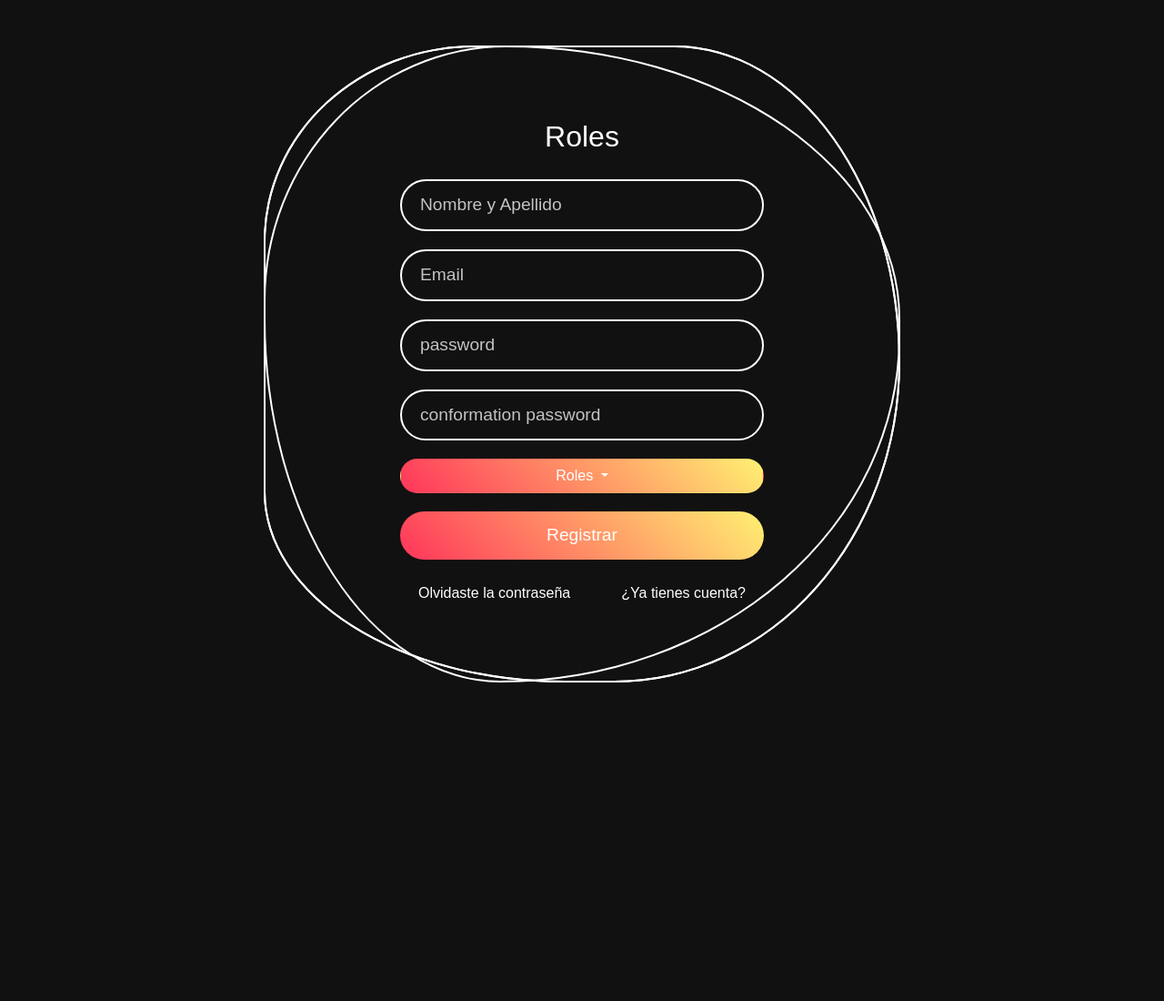
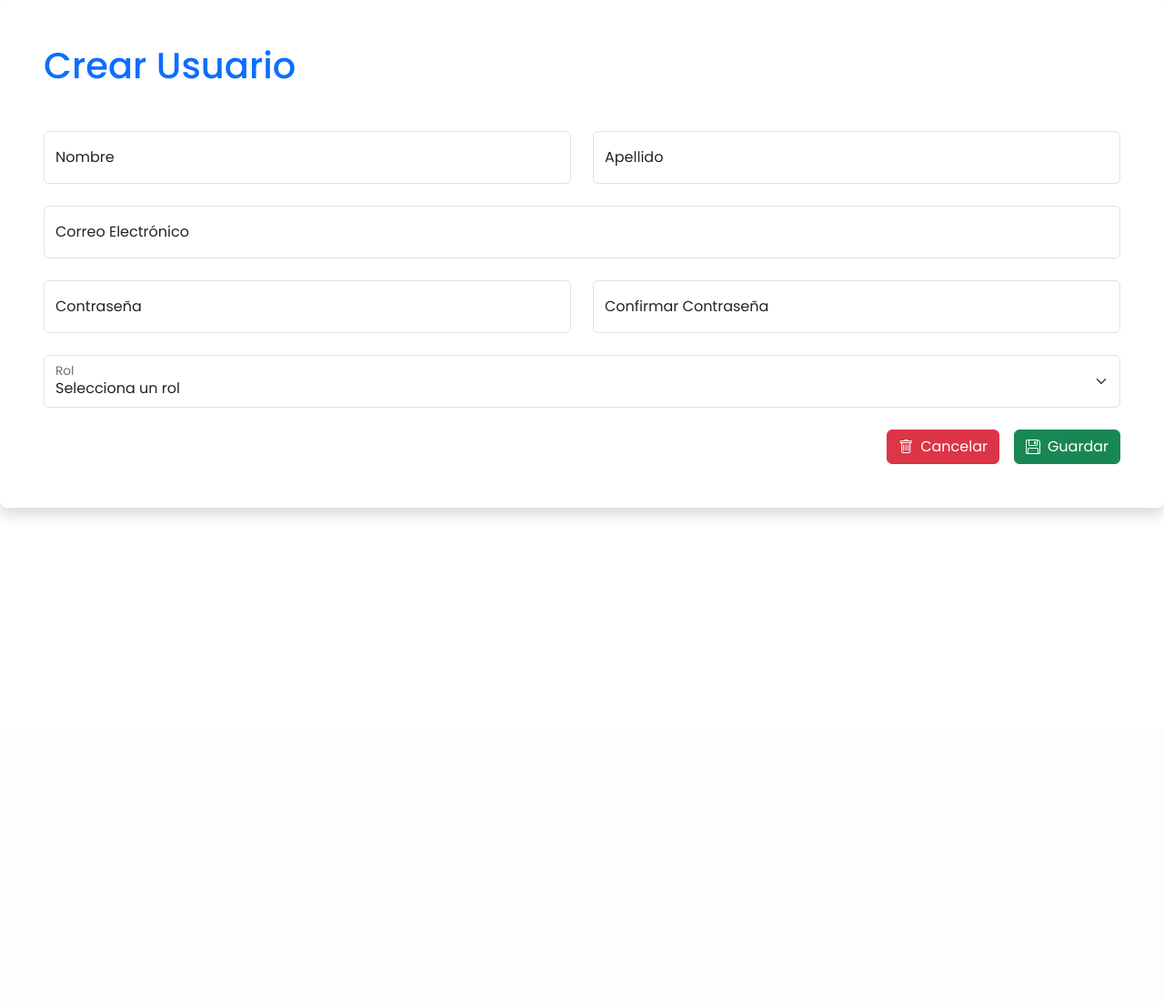
Before and after one commit to pericles842/heladeria-fridu, a PHP site: page /views/create_user.view.php in a window 1280 px wide. Shown: the whole page at 91% size. After the commit the page ends 568 px from the top, so only its background shows below. Run offline with PHP 8.4, Linux system fonts and the light colour scheme; some libraries are stand-ins or nearby versions.

Commit message:
se creo otro formulario de crear usuario

```diff
--- a/assets/styles/style.css
+++ b/assets/styles/style.css
@@ -266,13 +266,13 @@ a:hover {
     gap: 20px;
 }
 
-.row {
+/* .row {
     display: flex;
     justify-content: start;
     align-items: center;
     margin-bottom: 20px;
     gap: 5px;
-}
+} */
 
 .btns {
     background-color: #E44E8A;
--- a/views/create_user.view.php
+++ b/views/create_user.view.php
@@ -1,45 +1,79 @@
 <?php require_once('../server/header.php'); ?>
-<link rel="stylesheet" type="text/css" href="../assets/styles/roles.css">
-<body>
-    <div class="ring">
-        <i style="--clr:#00ff0a"></i>
-        <i style="--clr:#ff0057"></i>
-        <i style="--clr:#fffd44"></i>
-        <div class="login">
-            <h2>Roles</h2>
-            <div class="inputBx">
-                <input type="text" placeholder="Nombre y Apellido">
-            </div>
-            <div class="inputBx">
-                <input type="email" placeholder="Email">
-            </div>
-            <div class="inputBx">
-                <input type="password" placeholder="password">
-            </div>
-            <div class="inputBx">
-                <input type="password" placeholder="conformation password">
-            </div>
 
 
-            <div class="dropdown w-100 inputBx">
-                <button class="btn bg-background-gradient text-white dropdown-toggle rounded-5 w-100" type="button" data-bs-toggle="dropdown" aria-expanded="false">
-                    Roles
-                </button>
-                <ul class="dropdown-menu">
-                    <li><button class="dropdown-item" type="button">Administrador</button></li>
-                    <li><button class="dropdown-item" type="button"></button></li>
-                    <li><button class="dropdown-item" type="button"></button></li>
-                </ul>
-            </div>
-            <div class="inputBx">
-                <input type="submit" value="Registrar">
-            </div>
-            <!-- Boton de olvidar contraseña y ya tienes cuenta-->
-            <div class="links">
-                <a href="">Olvidaste la contraseña</a>
-                <a href="">¿Ya tienes cuenta?</a>
-            </div>
+  <form class="shadow rounded-3 bg-white p-5">
+    <h1 class="mb-5 text-primary">Crear Usuario</h1>
+
+    <div class="row">
+      <div class="col-6">
+        <div class="form-floating">
+          <input type="text" class="form-control " id="nombre" placeholder="Raul">
+          <label for="nombre">Nombre</label>
         </div>
+      </div>
+
+      <div class="col-6 ">
+        <div class="form-floating">
+          <input type="text" class="form-control" id="apellido" placeholder="Martinez">
+          <label for="apellido">Apellido</label>
+        </div>
+      </div>
+
     </div>
-</body>
+
+    <div class="row my-4">
+
+      <div class="col-12 ">
+        <div class="form-floating">
+          <input type="email" class="form-control" id="email" placeholder="correo@example.com">
+          <label for="email">Correo Electrónico</label>
+        </div>
+      </div>
+
+    </div>
+
+    <div class="row">
+      <div class="col-6 ">
+        <div class="form-floating">
+          <input type="password" class="form-control" id="pass1" placeholder="••••••••">
+          <label for="pass1">Contraseña</label>
+        </div>
+      </div>
+
+      <div class="col-6 ">
+        <div class="form-floating">
+          <input type="password" class="form-control" id="pass2" placeholder="••••••••">
+          <label for="pass2">Confirmar Contraseña</label>
+        </div>
+      </div>
+
+    </div>
+
+    <div class="row my-4">
+
+      <div class="col-12 ">
+        <div class="form-floating">
+          <select class="form-select" id="rol">
+            <option selected>Selecciona un rol</option>
+            <option value="admin">Administrador</option>
+            <option value="editor">Editor</option>
+            <option value="usuario">Usuario</option>
+          </select>
+          <label for="rol">Rol</label>
+        </div>
+      </div>
+    </div>
+
+
+    <div class="d-flex justify-content-end gap-3">
+      <button type="button" class="btn btn-danger d-flex align-items-center gap-2">
+        <i class="bi bi-trash"></i> Cancelar
+      </button>
+      <button type="submit" class="btn btn-success d-flex align-items-center gap-2">
+        <i class="bi bi-floppy"></i> Guardar
+      </button>
+    </div>
+  </form>
+
+
 <?php require_once('../server/footer.php'); ?>
--- a/views/dashboard.view.php
+++ b/views/dashboard.view.php
@@ -1,7 +1,7 @@
 <?php require_once('../server/header.php'); ?>
 
 <body>
-  <div class="d-flex">
+  <div class="d-flex  vh-100 overflow-hidden">
 
     <!--//** CONTENEDOR DEL MENU -->
     <?php require_once('../server/menu.php'); ?>
```
Also changed, not shown: views/form.view.php (added, +45 -0 lines).
